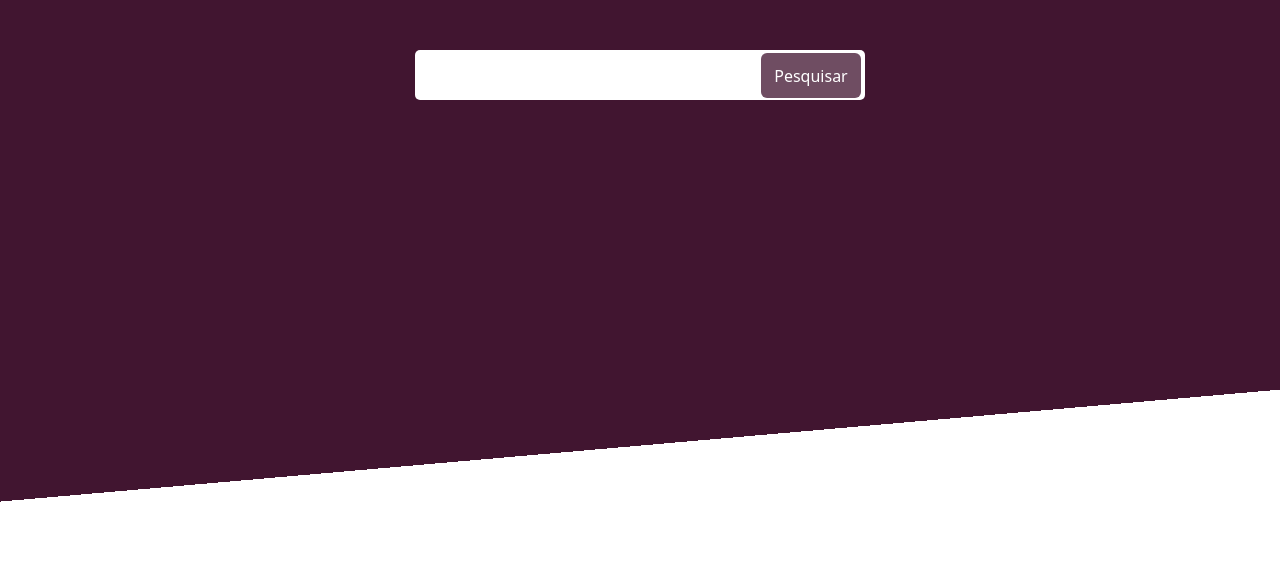
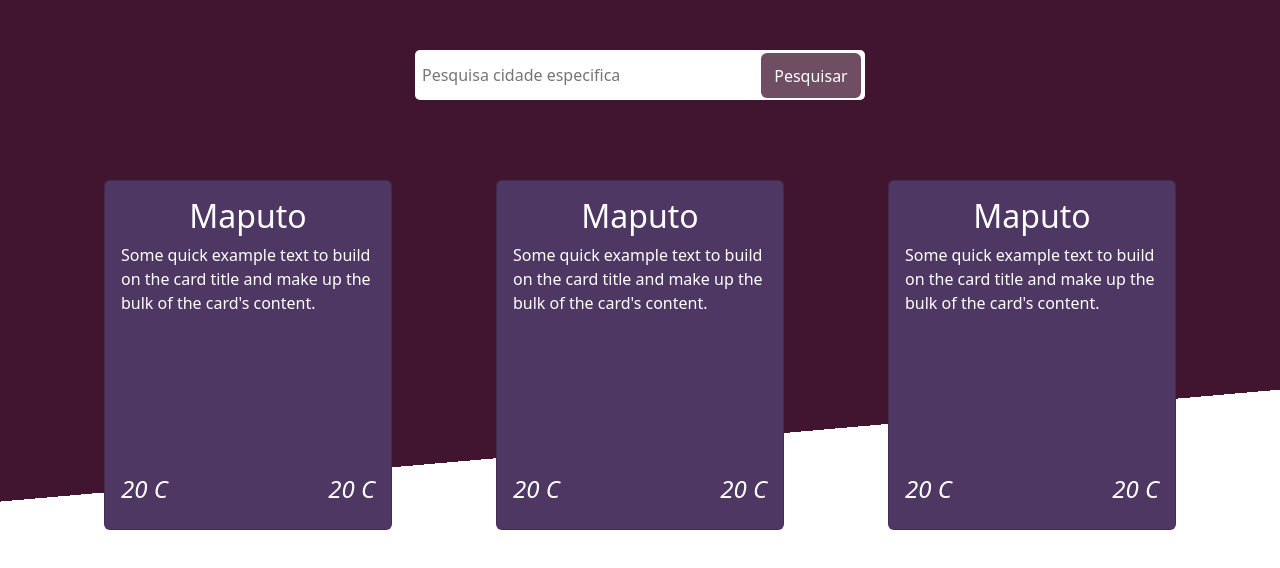
Before and after one commit to Eddy-Nhabinde/pwa-daw, a Vue app: page / in a window 1280 px wide. Shown: the top 568 px of the page. Built offline with nearby package versions, Linux system fonts and the light colour scheme.

Commit message:
Adding cards to show the citty n with its weather

```diff
--- /dev/null
+++ b/src/components/Card.vue
@@ -0,0 +1,41 @@
+<template>
+  <div class="card" style="width: 18rem; height: 350px;">
+    <div class="card-body">
+      <h2 class="card-title">Maputo</h2>
+      <p class="card-text">
+        Some quick example text to build on the card title and make up the bulk
+        of the card's content.
+      </p>
+      <div id="graus">
+        <h4> 20 C</h4>
+        <h4> 20 C</h4>
+      </div>
+    </div>
+  </div>
+</template>
+
+<script>
+export default {
+  name: "Card",
+};
+</script>
+
+<style scoped>
+.card{
+    background: #4E3863;
+    color: white;
+}
+
+h2{
+    text-align: center;
+}
+
+#graus{
+    font-style: italic;
+    margin-top: 160px;
+    display: flex;
+    width: 100%;
+    justify-content: space-between;
+
+}
+</style>
--- a/src/components/Input.vue
+++ b/src/components/Input.vue
@@ -5,6 +5,7 @@
         <input
           type="text"
           aria-label="Text input with segmented dropdown button"
+          placeholder="Pesquisa cidade especifica"
         />
         <div class="input-group-append">
           <button type="button" class="btn btn-outline-secondary">
@@ -19,11 +20,7 @@
 <script>
 export default {
   name: "Input",
-  data() {
-    return {
-      text: "",
-    };
-  },
+
 };
 </script>
 
--- a/src/components/MainPage.vue
+++ b/src/components/MainPage.vue
@@ -1,14 +1,30 @@
 <template>
-    <SearchComponentVue/>
+  <SearchComponentVue />
+  <div id="div">
+    <Card />
+    <Card />
+    <Card />
+  </div>
 </template>
 
 <script>
-    import SearchComponentVue from './SearchComponent.vue';
+import SearchComponentVue from "./SearchComponent.vue";
+import Card from "./Card.vue";
+export default {
+  name: "MainPage",
+  components: {
+    SearchComponentVue,
+    Card,
+  },
+};
+</script>
 
-    export default{
-        name:'MainPage',
-        components:{
-            SearchComponentVue
-        }
-    }
-</script>
+
+<style scoped>
+#div {
+  width: 100%;
+  margin-top: 80px;
+  display: flex;
+  justify-content:space-evenly;
+}
+</style>
```
Also changed, not shown: src/components/HelloWorld.vue (deleted, +0 -57 lines).
